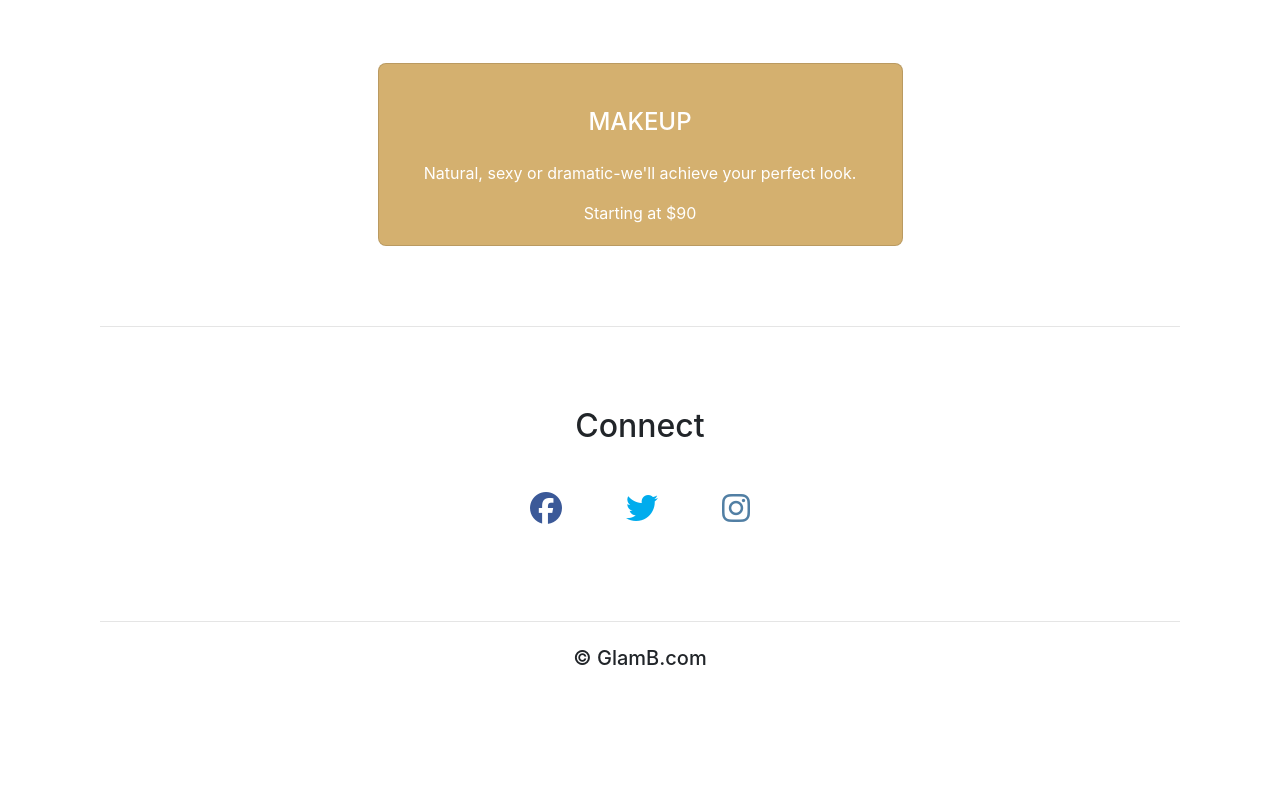
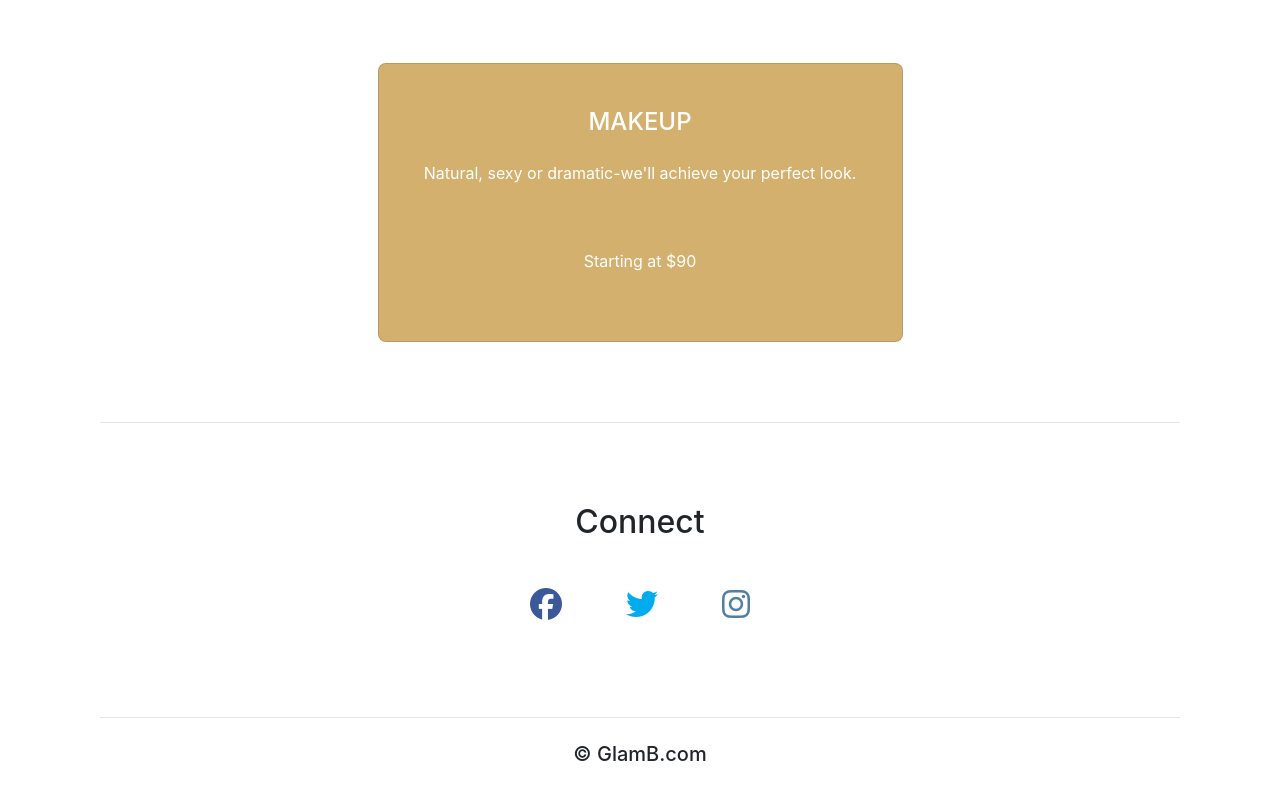
Before and after one commit to Azihakkak/project-03-frontend, a React (Create React App) app: page / in a window 1280 px wide. Shown: the part 1833-2633 px from the top of the page. Before the commit the page ends 2559 px from the top, so only its background shows below. Built offline with nearby package versions, Linux system fonts and the light colour scheme; no server answers.

Commit message:
fixing height of services cards

```diff
--- a/src/components/ServiceList.js
+++ b/src/components/ServiceList.js
@@ -46,7 +46,7 @@ handleClick = (service_id) => {
           {
             this.state.services.map(service => {
               return (
-                <div className="col-xs-12 col-sm-6 col-md-4 my-5">
+                <div className="col-xs-12 col-sm-6 col-md-4 my-5 all-cards">
                 <Service key={service.id} handleClick={this.handleClick} service={service} />
                 </div>
               )
--- a/src/index.css
+++ b/src/index.css
@@ -143,6 +143,9 @@ html, body {
 .table {
   margin-top: 4em;
 }
+p.card-text {
+  min-height: 72px;
+}
 
 #connect {
   padding-top: 3rem;
```
